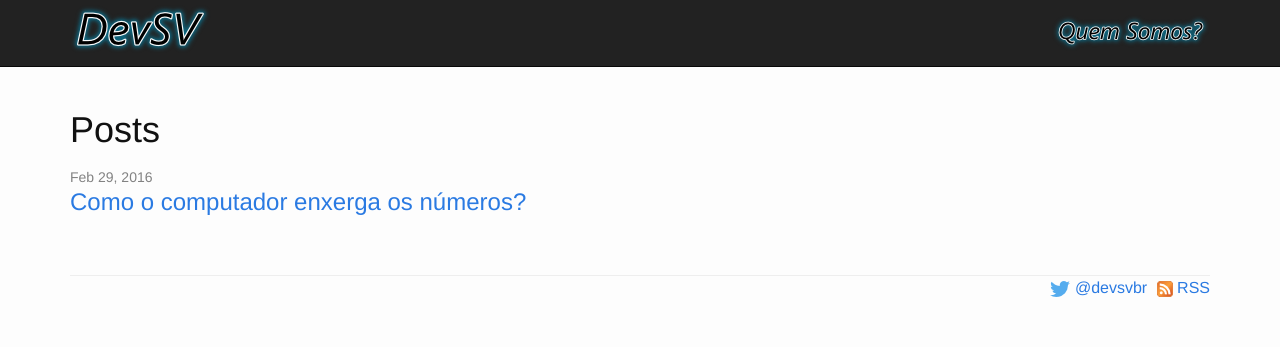
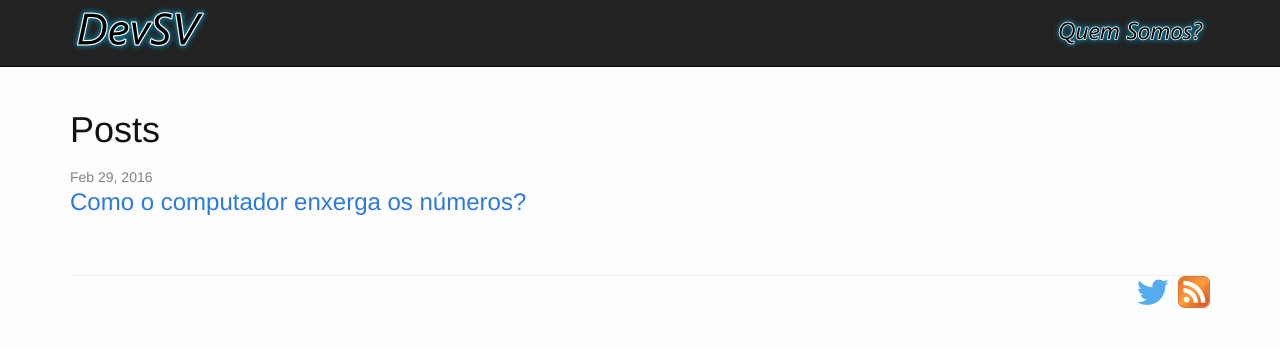
Before and after one commit to devsvbr/devsvbr.github.io, a Jekyll site: the page built from index.html, in a window 1280 px wide. Shown: the top 347 px of the page. Built offline with Jekyll 4.4.1, drawn with Linux system fonts in a browser that asks for light colours.

Commit message:
usando image replacement nos links de redes sociais

```diff
--- a/_includes/footer.html
+++ b/_includes/footer.html
@@ -1,18 +1,14 @@
 <footer>
-  <p class="pull-right">
+  <ul class="social pull-right">
     <!-- Twitter -->
-    <span class="social">
-      <a href="https://twitter.com/{{ site.twitter_username }}">
-        <img src="{{ "/img/twitter-icon.png" | prepend: site.baseurl }}" alt="">
-        <span>@{{ site.twitter_username }}</span>
+    <li>
+      <a class="twitter" href="https://twitter.com/{{ site.twitter_username }}">
+        @{{ site.twitter_username }}
       </a>
-    </span>
+    </li>
     <!-- RSS -->
-    <span class="social">
-      <a href="{{ "/feed.xml" | prepend: site.baseurl }}">
-        <img src="{{ "/img/feed-icon.png" | prepend: site.baseurl }}" alt="">
-        <span>RSS</span>
-      </a>
-    </span>
-  </p>
+    <li>
+      <a class="rss" href="{{ "/feed.xml" | prepend: site.baseurl }}">RSS</a>
+    </li>
+  </ul>
 </footer>
--- a/css/styles.css
+++ b/css/styles.css
@@ -1,6 +1,10 @@
 body {
   padding-top: 80px;
   padding-bottom: 20px;
+}
+
+p {
+  text-align: justify;
 }
 
 .center {
@@ -11,35 +15,43 @@ body {
   padding-top: 5px;
 }
 
-.social {
-  padding-left: 5px;
-}
-
 .about {
   padding-top: 20px;
   float: left;
-}
-
-.author-name {
-  padding-right: 15px;
 }
 
 .resume {
   clear: left;
 }
 
-a.icon:link {
-  text-decoration: none;
+.social li {
+  display: inline-block;
+  padding-left: 5px;
 }
 
-a.icon:visited {
-  text-decoration: none;
+.social a {
+  display: inline-block;
+  width: 32px;
+  height: 32px;
+  text-indent: -9999px;
 }
 
-a.icon:hover {
-  text-decoration: none;
+.rss {
+  background-image: url(/img/rss.png);
 }
 
-a.icon:active {
-  text-decoration: none;
+.github {
+  background-image: url(/img/github.png);
 }
+
+.linkedin {
+  background-image: url(/img/linkedin.png);
+}
+
+.kaggle {
+  background-image: url(/img/kaggle.png);
+}
+
+.twitter {
+  background-image: url(/img/twitter.png);
+}
```
Also changed, not shown: _data/members.yml (+6 -6 lines), _pages/about.md (+7 -9 lines), img/feed-icon.png (deleted), img/github.png (renamed from img/github32.png), img/kaggle.png (renamed from img/kaggle32.png), img/linkedin.png (renamed from img/linkedin32.png), img/rss.png (added), img/twitter-icon.png (deleted), img/twitter.png (added).
